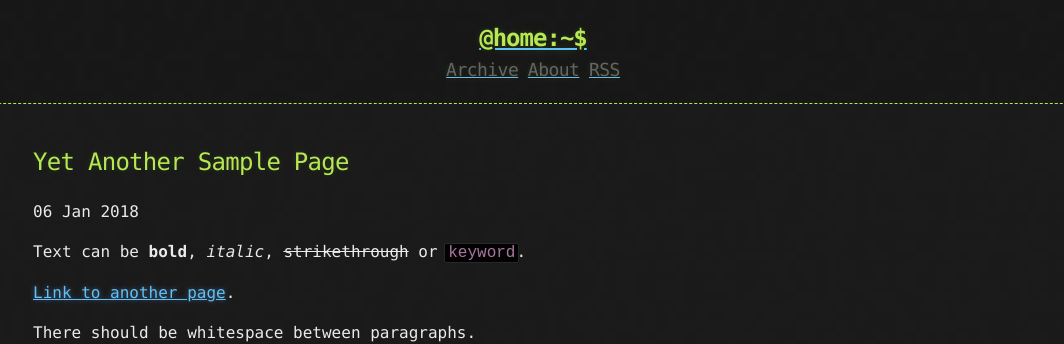
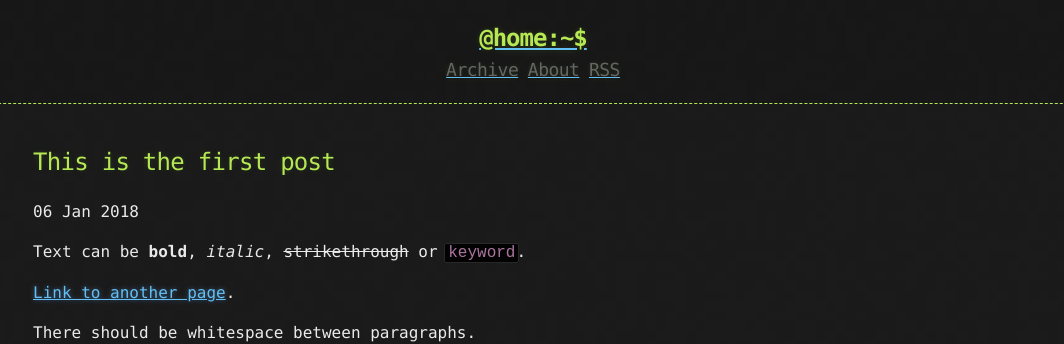
Before and after one commit to ashishkumar-work/ashishkumar-work.github.io, a Jekyll site: the page built from _posts/2018-01-06-Yet-Another-Sample-Page.md, in a window 1280 px wide and 900 px high. Shown: the top 344 px of the window, without its empty margins (107-1171 px from the left). Built offline with Jekyll 4.4.1, drawn with Linux system fonts in a browser that asks for light colours.

Commit message:
Update 2018-01-06-Yet-Another-Sample-Page.md

```diff
--- a/_posts/2018-01-06-Yet-Another-Sample-Page.md
+++ b/_posts/2018-01-06-Yet-Another-Sample-Page.md
@@ -1,5 +1,5 @@
 ---
-title: Yet Another Sample Page
+title: This is the first post
 published: true
 ---
 
```
